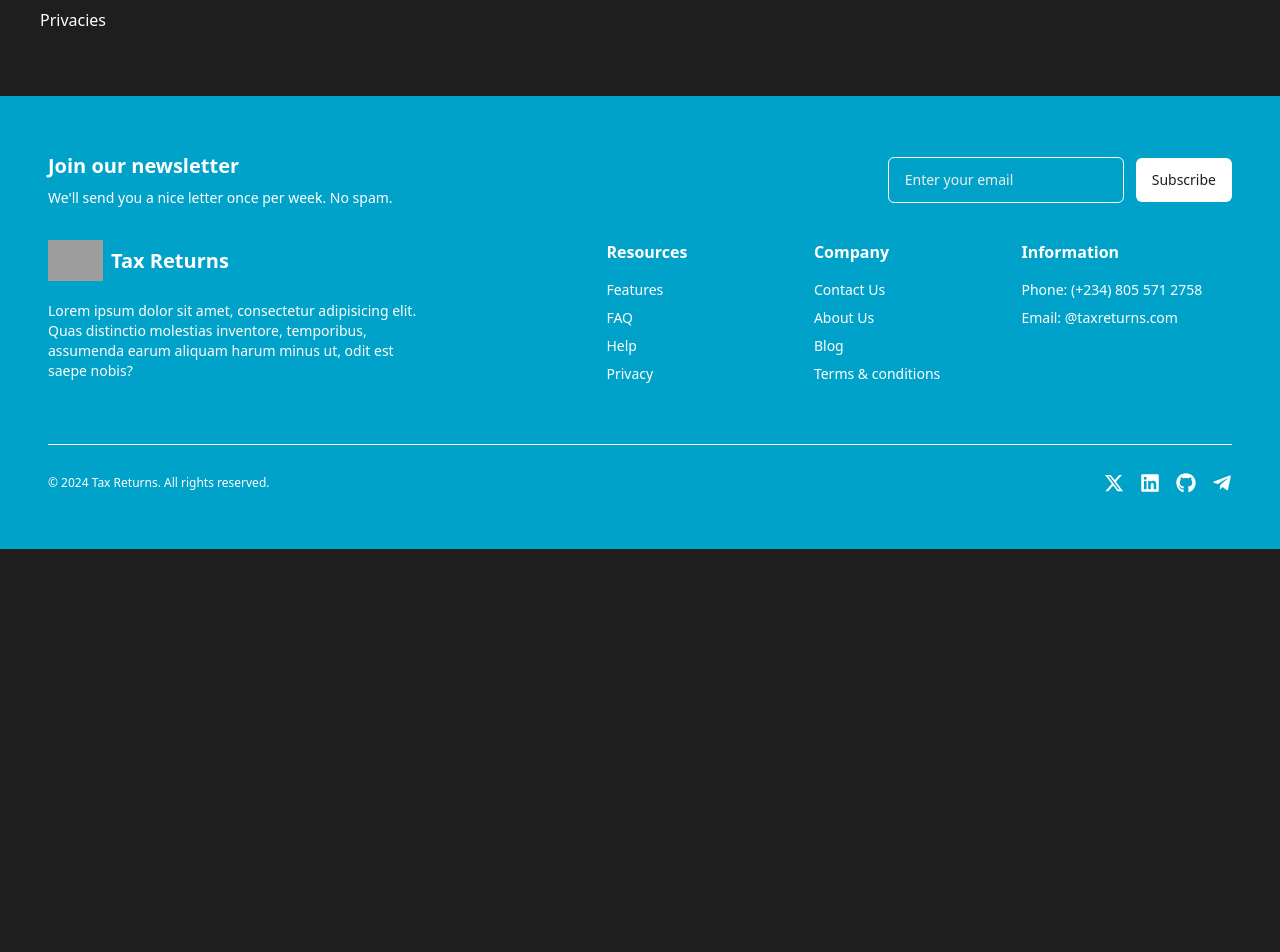
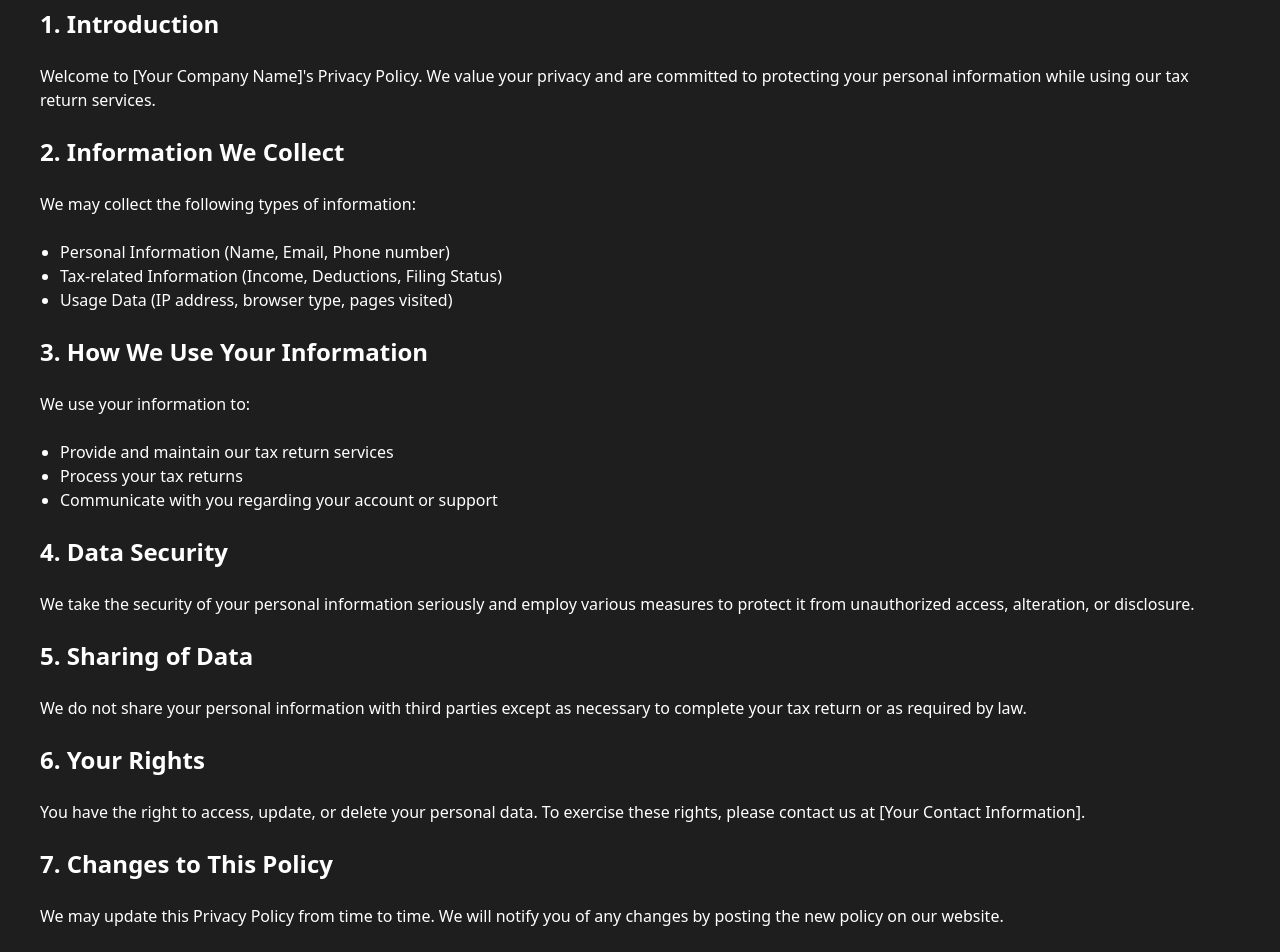
Before and after one commit to Trayshmhirk/tax-return-landing-page, a React (Vite) app: page /privacy in a window 1280 px wide. Shown: the part 460-1412 px from the top of the page. Before the commit the page ends 1009 px from the top, so only its background shows below. Built offline with nearby package versions, Linux system fonts and the light colour scheme; grey boxes are pictures that could not be loaded.

Commit message:
add privacy policies

```diff
--- a/src/pages/resources/Privacy.tsx
+++ b/src/pages/resources/Privacy.tsx
@@ -5,7 +5,7 @@ const Privacy = () => {
             className="relative flex justify-center gap-6 py-8 md:py-14 px-5 sm:px-8 lg:px-10"
             style={{
                backgroundImage:
-                  "url(https://i.postimg.cc/7YZPZM22/istockphoto-1397234860-2048x2048-1.jpg)", //
+                  "url(https://i.postimg.cc/sDsPCvNT/istockphoto-1221519717-2048x2048-1.jpg)", // https://i.postimg.cc/7YZPZM22/istockphoto-1397234860-2048x2048-1.jpg
                backgroundRepeat: "no-repeat",
                backgroundSize: "cover",
                backgroundPosition: "center",
@@ -23,7 +23,70 @@ const Privacy = () => {
          </section>
 
          <section className="flex flex-col items-center gap-10 md:gap-14 py-8 pb-10 md:py-16 px-5 sm:px-8 lg:px-10">
-            <div className="container flex flex-col gap-6">Privacies</div>
+            <div className="container flex flex-col gap-6">
+               <h2 className="text-2xl font-bold">1. Introduction</h2>
+               <p>
+                  Welcome to [Your Company Name]'s Privacy Policy. We value your
+                  privacy and are committed to protecting your personal
+                  information while using our tax return services.
+               </p>
+
+               <h2 className="text-2xl font-bold">2. Information We Collect</h2>
+               <p>We may collect the following types of information:</p>
+               <ul className="list-disc pl-5">
+                  <li>Personal Information (Name, Email, Phone number)</li>
+                  <li>
+                     Tax-related Information (Income, Deductions, Filing Status)
+                  </li>
+                  <li>Usage Data (IP address, browser type, pages visited)</li>
+               </ul>
+
+               <h2 className="text-2xl font-bold">
+                  3. How We Use Your Information
+               </h2>
+               <p>We use your information to:</p>
+               <ul className="list-disc pl-5">
+                  <li>Provide and maintain our tax return services</li>
+                  <li>Process your tax returns</li>
+                  <li>
+                     Communicate with you regarding your account or support
+                  </li>
+               </ul>
+
+               <h2 className="text-2xl font-bold">4. Data Security</h2>
+               <p>
+                  We take the security of your personal information seriously
+                  and employ various measures to protect it from unauthorized
+                  access, alteration, or disclosure.
+               </p>
+
+               <h2 className="text-2xl font-bold">5. Sharing of Data</h2>
+               <p>
+                  We do not share your personal information with third parties
+                  except as necessary to complete your tax return or as required
+                  by law.
+               </p>
+
+               <h2 className="text-2xl font-bold">6. Your Rights</h2>
+               <p>
+                  You have the right to access, update, or delete your personal
+                  data. To exercise these rights, please contact us at [Your
+                  Contact Information].
+               </p>
+
+               <h2 className="text-2xl font-bold">7. Changes to This Policy</h2>
+               <p>
+                  We may update this Privacy Policy from time to time. We will
+                  notify you of any changes by posting the new policy on our
+                  website.
+               </p>
+
+               <h2 className="text-2xl font-bold">8. Contact Us</h2>
+               <p>
+                  If you have any questions about this Privacy Policy, please
+                  contact us at [Your Contact Information].
+               </p>
+            </div>
          </section>
       </main>
    );
```
